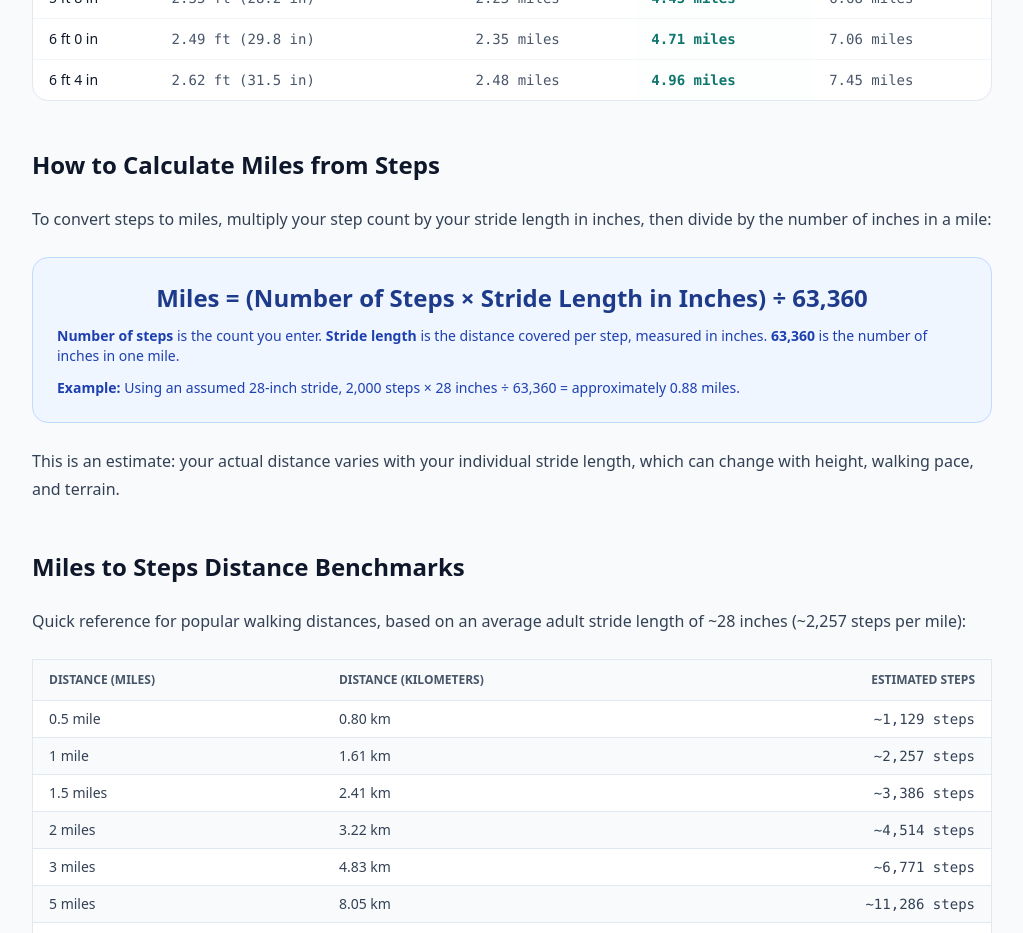
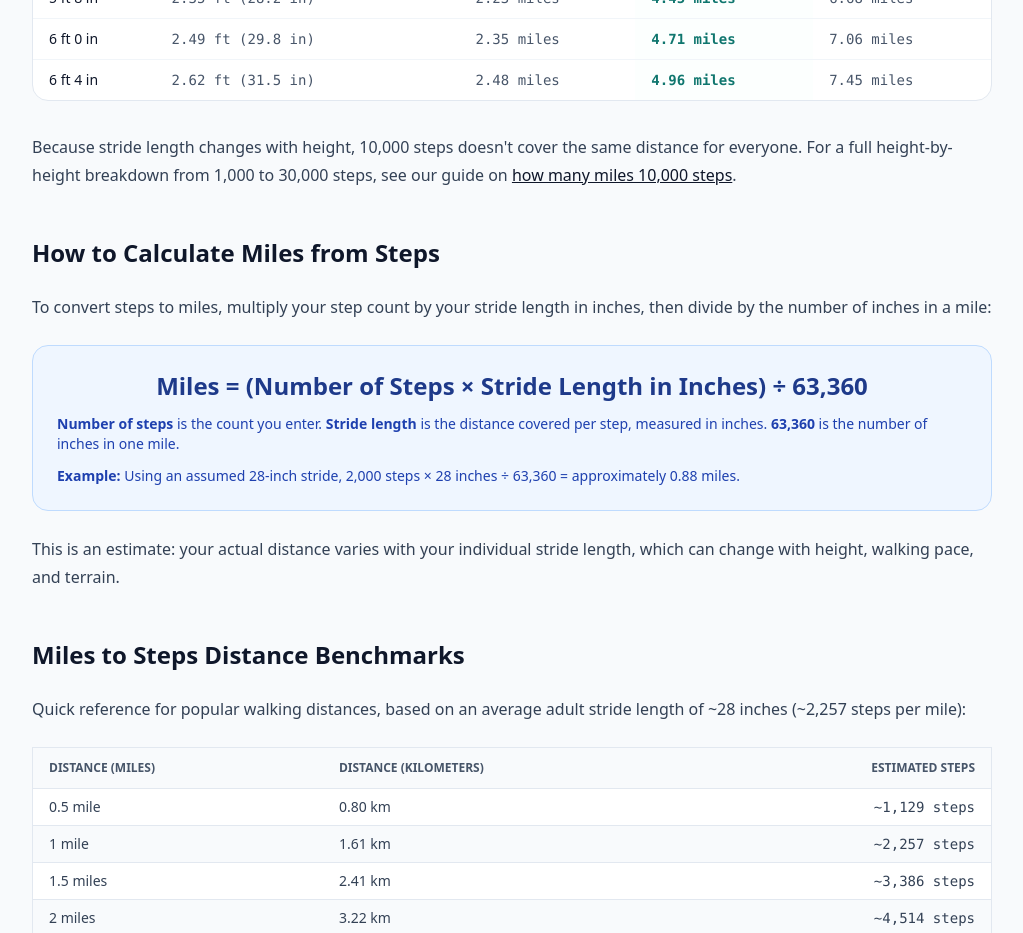
Before and after one commit to zain-taseer-developer/Walking-Calorie-Calculator-2026, a Next.js app: page /steps-to-miles-calculator in a window 1280 px wide. Shown: the part 3880-4813 px from the top of the page, without its empty margins (128-1151 px from the left). Built offline with nearby package versions, Linux system fonts and the light colour scheme; no server answers.

Commit message:
Update calculator functionality and content 3

```diff
--- a/app/steps-to-miles-calculator/page.tsx
+++ b/app/steps-to-miles-calculator/page.tsx
@@ -596,6 +596,13 @@ export default function StepsToMilesPage() {
           highlightColumnIndex={3}
         />
 
+<p>
+  Because stride length changes with height, 10,000 steps doesn't cover the same distance for everyone. For a full height-by-height breakdown from 1,000 to 30,000 steps, see our guide on{" "}
+  <a href="https://www.walkingcaloriecalc.com/how-many-miles-is-10000-steps">
+    how many miles 10,000 steps
+  </a>.
+</p>
+
         <h2>How to Calculate Miles from Steps</h2>
         <p>
           To convert steps to miles, multiply your step count by your stride length in inches, then divide by the number of inches in a mile:
```
